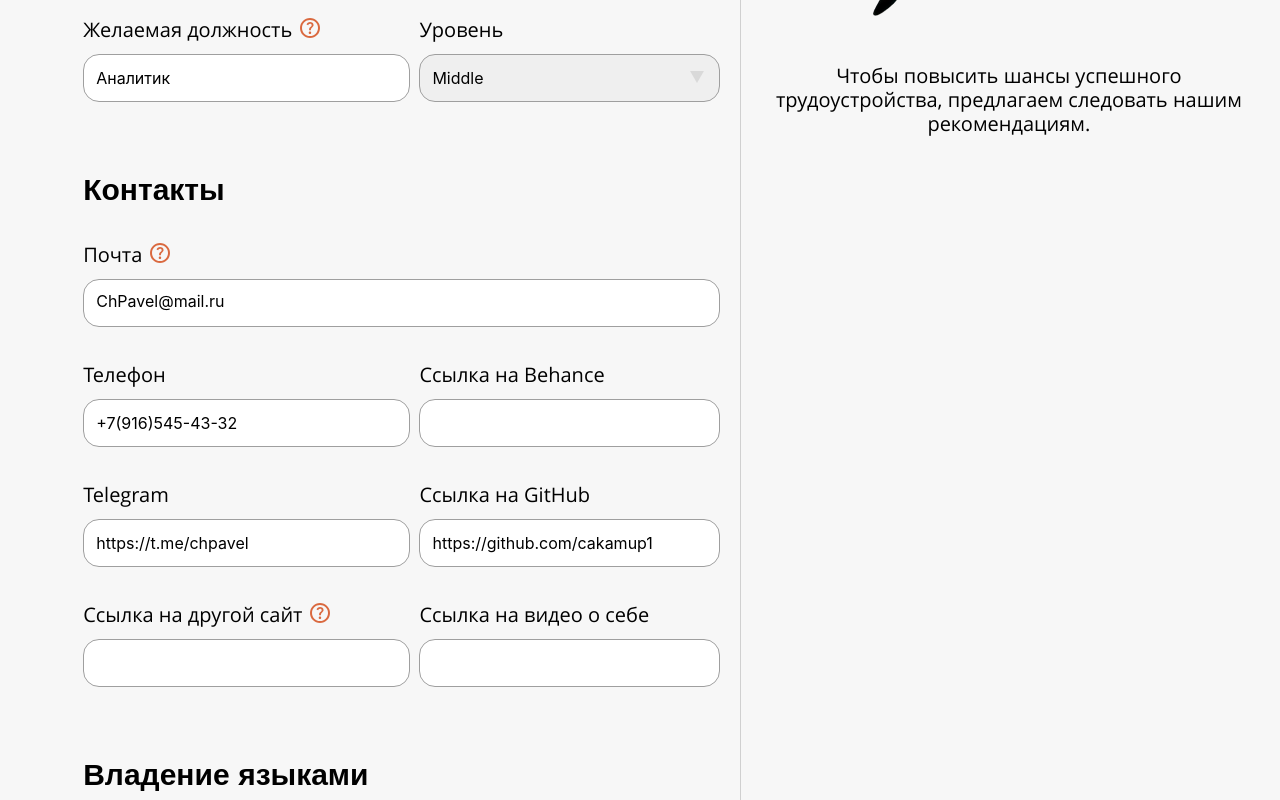
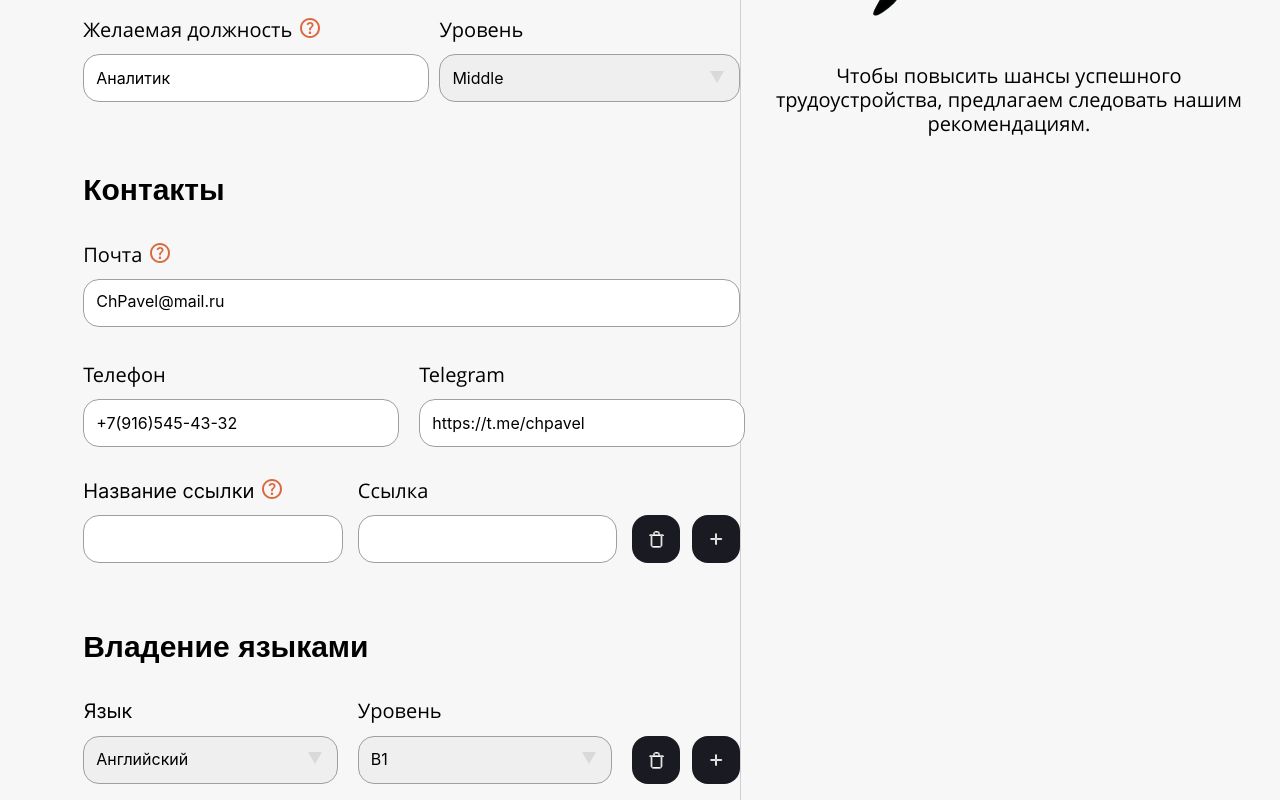
Before and after one commit to homo-errantium/frontend, a React (Create React App) app: page /resume/personal-data in a window 1280 px wide. Shown: the part 792-1592 px from the top of the page. Built offline with nearby package versions, Linux system fonts and the light colour scheme.

Commit message:
feat(linkinput): new layout

```diff
--- a/src/components/Resume/Experience/Experience.scss
+++ b/src/components/Resume/Experience/Experience.scss
@@ -3,4 +3,5 @@
   flex-direction: column;
   gap: 32px;
   margin: 36px 0;
+  max-width: 729px;
 }
--- a/src/components/Resume/PersonalData/PersonalData.js
+++ b/src/components/Resume/PersonalData/PersonalData.js
@@ -8,8 +8,8 @@ import {
   CAREER_OBJECTIVE_TIP,
   ACTUAL_STATUS_TIP,
   EMAIL_TIP,
-  OTHER__SITE_LINK_TIP,
   PHOTO_TIP,
+  SITE_LINK_TIP,
 } from '../../../constants/tips'
 import {
   ACTUAL_STATUS_OPTIONS,
@@ -20,6 +20,7 @@ import {
 import FormInput from '../ResumeComponents/FormInput/FormInput'
 import LanguageInput from '../ResumeComponents/LanguageInput/LanguageInput'
 import ImageUploadForm from './ImageUploadForm/ImageUploadForm'
+import LinkInput from '../ResumeComponents/LinkInput/LinkInput'
 
 const PersonalData = ({
   values,
@@ -39,6 +40,15 @@ const PersonalData = ({
     setLanguagesAfterDeleting(remainingLanguages)
     return remainingLanguages
   }
+
+  // const deleteLink = i => {
+  //   const linkToBeRemoved = values.links.find(item => item.id === i)
+  //   const remainingLinks = values.links.filter(
+  //     item => item.id !== linkToBeRemoved.id
+  //   )
+  //   setLinksAfterDeleting(remainingLinks)
+  //   return remainingLinks
+  // }
 
   const handleLanguageChange = ({ i, name, value }) => {
     const languageToBeChanged = values.languages.find(item => item.id === i)
@@ -97,6 +107,7 @@ const PersonalData = ({
             handleChange={handleChangeWithValidation}
             values={values}
             name={['city', 'work_status']}
+            doubleLongInput
             firstLabel="Город проживания"
             secondLabel="Актуальный статус"
             doubleInput
@@ -112,6 +123,7 @@ const PersonalData = ({
             handleChange={handleChangeWithValidation}
             values={values}
             name={['desired_position', 'level_knowledge']}
+            doubleLongInput
             firstLabel="Желаемая должность"
             secondLabel="Уровень"
             doubleInput
@@ -139,43 +151,26 @@ const PersonalData = ({
             handleChange={handleChangeWithValidation}
             values={values}
             setValues={setValues}
-            name={['phone', 'behance']}
+            name={['phone', 'telegram']}
+            doubleShortInput
             firstLabel="Телефон"
-            secondLabel="Ссылка на Behance"
-            placeholder="+7"
-            doubleInput
-            ordinaryInputFirst
-            ordinaryInputSecond
-            dataMask="phone"
+            secondLabel="Telegram"
+            placeholderFirst="+7"
+            placeholderSecond="t.me/name"
+            dataMaskFirst="phone"
+            dataMaskSecond="tgLink"
             errors={errors}
           />
-          <DoubleInput
-            handleChange={handleChangeWithValidation}
-            values={values}
-            setValues={setValues}
-            name={['telegram', 'github']}
-            firstLabel="Telegram"
-            secondLabel="Ссылка на GitHub"
-            doubleInput
-            placeholder="t.me/name"
-            dataMask="tgLink"
-            ordinaryInputFirst
-            ordinaryInputSecond
-            errors={errors}
-          />
-          <DoubleInput
-            handleChange={handleChangeWithValidation}
-            values={values}
-            setValues={setValues}
-            name={['website_link', 'video_link']}
-            firstLabel="Ссылка на другой сайт"
-            secondLabel="Ссылка на видео о себе"
-            doubleInput
-            ordinaryInputFirst
-            ordinaryInputSecond
+          <LinkInput
+            // key={link.id}
+            // i={link.id}
+            // values={link}
+            // addLink={addLink}
+            // deleteLink={deleteLink}
+            firstLabel="Название ссылки"
+            secondLabel="Ссылка"
             tipFirst
-            tipTextFirst={OTHER__SITE_LINK_TIP}
-            errors={errors}
+            tipTextFirst={SITE_LINK_TIP}
           />
         </div>
         <ResumeTitle title="Владение языками" />
--- a/src/components/Resume/PersonalData/PersonalData.scss
+++ b/src/components/Resume/PersonalData/PersonalData.scss
@@ -2,7 +2,6 @@
   width: 59.2%;
   height: 100%;
   min-height: 100vh;
-  padding-right: 20px;
   border-right: 1px solid #D0D0D0;
 }
 .personal-data__container {
--- a/src/components/Resume/ResumeComponents/DoubleInput/DoubleInput.js
+++ b/src/components/Resume/ResumeComponents/DoubleInput/DoubleInput.js
@@ -12,11 +12,14 @@ const DoubleInput = ({
   tipTextFirst,
   tipSecond,
   tipTextSecond,
-  dataMask,
+  dataMaskFirst,
+  doubleLongInput,
+  doubleShortInput,
   disabled,
   doubleInput,
   secondLabel,
-  placeholder,
+  placeholderFirst,
+  placeholderSecond,
   selectedInputFirst,
   ordinaryInputFirst,
   selectedInputSecond,
@@ -46,9 +49,14 @@ const DoubleInput = ({
 
   return (
     <div className="double-input">
+      {doubleLongInput && (
+        <>
           <div className="double-input__left-box">
             <div className="double-input__label-container">
-          <label className="double-input__label" htmlFor="selected-input-first">
+              <label
+                className="double-input__label"
+                htmlFor="selected-input-first"
+              >
                 {firstLabel}
               </label>
               {tipFirst && <Tip text={tipTextFirst} />}
@@ -81,11 +89,12 @@ const DoubleInput = ({
                 value={values[name[0]] || ''}
                 className={classNames(
                   'double-input__field',
+                  // name[0] === 'phone' && 'double-input__field_phone',
                   errors[name[0]] && 'double-input__field_error'
                 )}
                 disabled={disabled}
-            placeholder={placeholder}
-            mask={dataMask}
+                placeholder={placeholderFirst}
+                mask={dataMaskFirst}
                 type="text"
               />
             )}
@@ -140,17 +149,77 @@ const DoubleInput = ({
                     value={values[name[1]]}
                     className={classNames(
                       'double-input__field double-input__field_short',
+                      // name[0] === 'phone' && 'double-input__field_telegram',
                       errors[name[1]] && 'double-input__field_error'
                     )}
                     disabled={disabled}
+                    placeholder={placeholderSecond}
                   />
                 )}
                 {errors && (
-              <span className="form-input__input-error">{errors[name[1]]}</span>
+                  <span className="form-input__input-error">
+                    {errors[name[1]]}
+                  </span>
                 )}
               </>
             )}
           </div>
+        </>
+      )}
+      {doubleShortInput && (
+        <>
+          <div className="double-input__short-left-box">
+            <div className="double-input__label-container">
+              <label
+                className="double-input__label"
+                htmlFor="selected-input-first"
+              >
+                {firstLabel}
+              </label>
+            </div>
+            <input
+              name={name[0]}
+              onChange={handleChange}
+              value={values[name[0]] || ''}
+              className={classNames(
+                'double-input__short-field',
+                errors[name[0]] && 'double-input__field_error'
+              )}
+              disabled={disabled}
+              placeholder={placeholderFirst}
+              mask={dataMaskFirst}
+              type="text"
+            />
+            {errors && (
+              <span className="form-input__input-error">{errors[name[0]]}</span>
+            )}
+          </div>
+          <div className="double-input__short-right-box">
+            <div className="double-input__label-container">
+              <label
+                className="double-input__label"
+                htmlFor="selected-input-second"
+              >
+                {secondLabel}
+              </label>
+            </div>
+            <input
+              name={name[1]}
+              onChange={handleChange}
+              value={values[name[1]]}
+              className={classNames(
+                'double-input__short-field double-input__short-field_long',
+                errors[name[1]] && 'double-input__field_error'
+              )}
+              disabled={disabled}
+              placeholder={placeholderSecond}
+            />
+            {errors && (
+              <span className="form-input__input-error">{errors[name[1]]}</span>
+            )}
+          </div>
+        </>
+      )}
     </div>
   )
 }
@@ -164,14 +233,15 @@ DoubleInput.propTypes = {
   tipTextSecond: PropTypes.node,
   disabled: PropTypes.bool,
   doubleInput: PropTypes.bool,
-  placeholder: PropTypes.node,
+  placeholderFirst: PropTypes.node,
+  placeholderSecond: PropTypes.node,
   selectedInputFirst: PropTypes.bool,
   ordinaryInputFirst: PropTypes.bool,
   selectedInputSecond: PropTypes.bool,
   ordinaryInputSecond: PropTypes.bool,
   optionsInputFirst: PropTypes.arrayOf(PropTypes.string),
   optionsInputSecond: PropTypes.arrayOf(PropTypes.string),
-  dataMask: PropTypes.string,
+  dataMaskFirst: PropTypes.string,
   errors: PropTypes.objectOf(PropTypes.string),
 }
 
@@ -182,7 +252,8 @@ DoubleInput.defaultProps = {
   tipTextSecond: '',
   disabled: false,
   doubleInput: false,
-  placeholder: '',
+  placeholderFirst: '',
+  placeholderSecond: '',
   secondLabel: '',
   selectedInputFirst: false,
   ordinaryInputFirst: false,
@@ -190,7 +261,7 @@ DoubleInput.defaultProps = {
   ordinaryInputSecond: false,
   optionsInputFirst: [],
   optionsInputSecond: [],
-  dataMask: '',
+  dataMaskFirst: '',
   errors: {},
 }
 
--- a/src/components/Resume/ResumeComponents/DoubleInput/DoubleInput.scss
+++ b/src/components/Resume/ResumeComponents/DoubleInput/DoubleInput.scss
@@ -14,6 +14,10 @@
   justify-content: center;
   flex-direction: column;
 }
+.double-input__short-left-box {
+  max-width: 316px;
+  width: 100%;
+}
 
 .double-input__right-box {
   max-width: 301px;
@@ -21,6 +25,10 @@
   align-items: flex-start;
   justify-content: center;
   flex-direction: column;
+}
+.double-input__short-right-box {
+  max-width: 393px;
+  width: 100%;
 }
 .double-input__label-container {
   display: flex;
@@ -49,6 +57,18 @@
   margin: 0;
   resize: none;
 }
+.double-input__short-field {
+  appearance: none;
+  border-radius: 16px;
+  border: 1px solid #9f9f9f;
+  outline: #000;
+  width: 91.78%;
+
+  height: 22px;
+  padding: 12px;
+  margin: 0;
+  resize: none;
+}
 
 .double-input__field_error {
   border-color: #FF4B4B;
@@ -67,7 +87,9 @@
 .double-input__field_short {
   min-height: 22px;
   width: 91.3%;
-
+}
+.double-input__short-field_long {
+  width: 93.4%;
 }
 
 .double-input__field_selected {
--- /dev/null
+++ b/src/components/Resume/ResumeComponents/LinkInput/LinkInput.js
@@ -0,0 +1,97 @@
+/* eslint-disable react/prop-types */
+import React from 'react'
+import PropTypes from 'prop-types'
+import './LinkInput.scss'
+import Tip from '../Tip/Tip'
+
+const LinkInput = ({
+  firstLabel,
+  secondLabel,
+  disabled,
+  tipFirst,
+  tipTextFirst,
+  // deleteLink,
+  // handleLinkChange,
+  // addLink,
+  // i,
+}) => (
+  // const handleDelete = () => deleteLink(i)
+  // const handleChange = evt => {
+  //   const { name, value } = evt.target
+  //   handleLinkChange({ i, name, value })
+  // }
+
+  <div className="link-input">
+    <div className="link-input__left-box">
+      <div className="link-input__label-container">
+        <label
+          className="link-input__label"
+          htmlFor="selected-link-input-first"
+        >
+          {firstLabel}
+        </label>
+        {tipFirst && <Tip text={tipTextFirst} />}
+      </div>
+      <input
+        // defaultValue=""
+        // onChange={handleChange}
+        className="link-input__short-field"
+        disabled={disabled}
+      />
+    </div>
+    <div className="link-input__right-box">
+      <div className="double-input__label-container">
+        <label className="double-input__label" htmlFor="selected-input-second">
+          {secondLabel}
+        </label>
+      </div>
+      <input
+        // onChange={handleChange}
+        className="link-input__short-field"
+        disabled={disabled}
+      />
+    </div>
+    <div className="link-input__button-container">
+      <button
+        className="link-input__button-delete link"
+        type="button"
+        aria-label="Удалить"
+        // onClick={handleDelete}
+      />
+      <button
+        className="link-input__button-add link"
+        type="button"
+        aria-label="Добавить"
+        // onClick={addLink}
+      />
+    </div>
+  </div>
+)
+
+LinkInput.propTypes = {
+  firstLabel: PropTypes.string,
+  secondLabel: PropTypes.string,
+  tipFirst: PropTypes.bool,
+  tipTextFirst: PropTypes.node,
+  // optionsInputFirst: PropTypes.arrayOf(PropTypes.string),
+  // optionsInputSecond: PropTypes.arrayOf(PropTypes.string),
+  // i: PropTypes.string.isRequired,
+  // addLanguage: PropTypes.func,
+  // deleteLanguage: PropTypes.func,
+  // handleLanguageChange: PropTypes.func.isRequired,
+  // handleLanguageLevelChange: PropTypes.func.isRequired,
+  // handleLanguageChange: PropTypes.func.isRequired,
+}
+
+LinkInput.defaultProps = {
+  firstLabel: '',
+  secondLabel: '',
+  tipFirst: false,
+  tipTextFirst: '',
+  // optionsInputFirst: [],
+  // optionsInputSecond: [],
+  // addLanguage: () => {},
+  // deleteLanguage: () => {},
+}
+
+export default LinkInput
--- /dev/null
+++ b/src/components/Resume/ResumeComponents/LinkInput/LinkInput.scss
@@ -0,0 +1,106 @@
+.link-input {
+    display: flex;
+    flex-direction: row;
+    margin: 0;
+    gap: 20px;
+    width: 100%;
+    align-items: flex-end;
+  }
+  .link-input__left-box {
+    max-width: 316px;
+    width: 100%;
+  }
+  .link-input__right-box {
+    max-width: 265px;
+    width: 100%;
+  }
+  .link-input__label-container {
+    display: flex;
+  }
+  .link-input__label {
+    margin-bottom: 12px;
+    text-align: left;
+    color: #000;
+    font-family: Inter;
+    font-size: 20px;
+    font-weight: 400;
+    line-height: 1.21;
+  }
+  .link-input__select-wrapper {
+    position: relative;
+  }
+  .link-input__select-wrapper::after {
+    content: url(../../../../img/select-arrow.svg);
+    position: absolute;
+    bottom: 16px;
+    right: 16px;
+    pointer-events: none;
+  }
+  .link-input__field{
+    appearance: none;
+    border-radius: 16px;
+    border: 1px solid #9f9f9f;
+    outline: #000;
+    width: 95%;
+    height: 22px;
+    padding: 12px;
+    margin: 0;
+    resize: none;
+  }
+  .link-input__short-field {
+    appearance: none;
+    border-radius: 16px;
+    border: 1px solid #9f9f9f;
+    outline: #000;
+    width: 91.78%;
+    height: 22px;
+    padding: 12px;
+    margin: 0;
+    resize: none;
+  }
+
+  .link-input__field:active{
+    border-color: #000;
+    outline-offset: 0;
+  }
+
+  .link-input__field:focus {
+    border-color: #000;
+    outline-offset: 0;
+  }
+
+  .link-input__button-container {
+    display: flex;
+    flex-direction: row;
+    gap: 12px;
+  }
+  .link-input__button-delete {
+    width: 48px;
+    height: 48px;
+    padding: 10px;
+    background-color: #1a1b22;
+    border-radius: 16px;
+    border: none;
+    background-image: url(../../../../img/delete-button.svg);
+    background-size: 20px 20px;
+    background-repeat: no-repeat;
+    background-position: center;
+  }
+  .link-input__button-delete:hover {
+      background-image: url(../../../../img/delete-button-hover.svg);
+  }
+  .link-input__button-add {
+    width: 48px;
+    height: 48px;
+    padding: 10px;
+    background-color: #1a1b22;
+    border-radius: 16px;
+    border: none;
+    background-image: url(../../../../img/add-button.svg);
+    background-size: 20px 20px;
+    background-repeat: no-repeat;
+    background-position: center;
+  }
+  .link-input__button-add:hover {
+      background-image: url(../../../../img/add-button-hover.svg);
+  }
--- a/src/constants/tips.js
+++ b/src/constants/tips.js
@@ -52,10 +52,10 @@ const EMAIL_TIP = (
   </p>
 )
 
-const OTHER__SITE_LINK_TIP = (
+const SITE_LINK_TIP = (
   <p className="tip-paragraph">
-    Можете добавить любую ссылку, которую не указывали выше. Например, личный
-    сайт с портфолио.
+    Вы можете добавить любую свою ссылку на социальные сети, сайты и прочие
+    сервисы. Только укажите его название. Например, Вконтакте
   </p>
 )
 
@@ -71,6 +71,6 @@ export {
   ACTUAL_STATUS_TIP,
   CAREER_OBJECTIVE_TIP,
   EMAIL_TIP,
-  OTHER__SITE_LINK_TIP,
+  SITE_LINK_TIP,
   JOB_TIP,
 }
```
Lines whose indentation alone changed are shown as unchanged.
